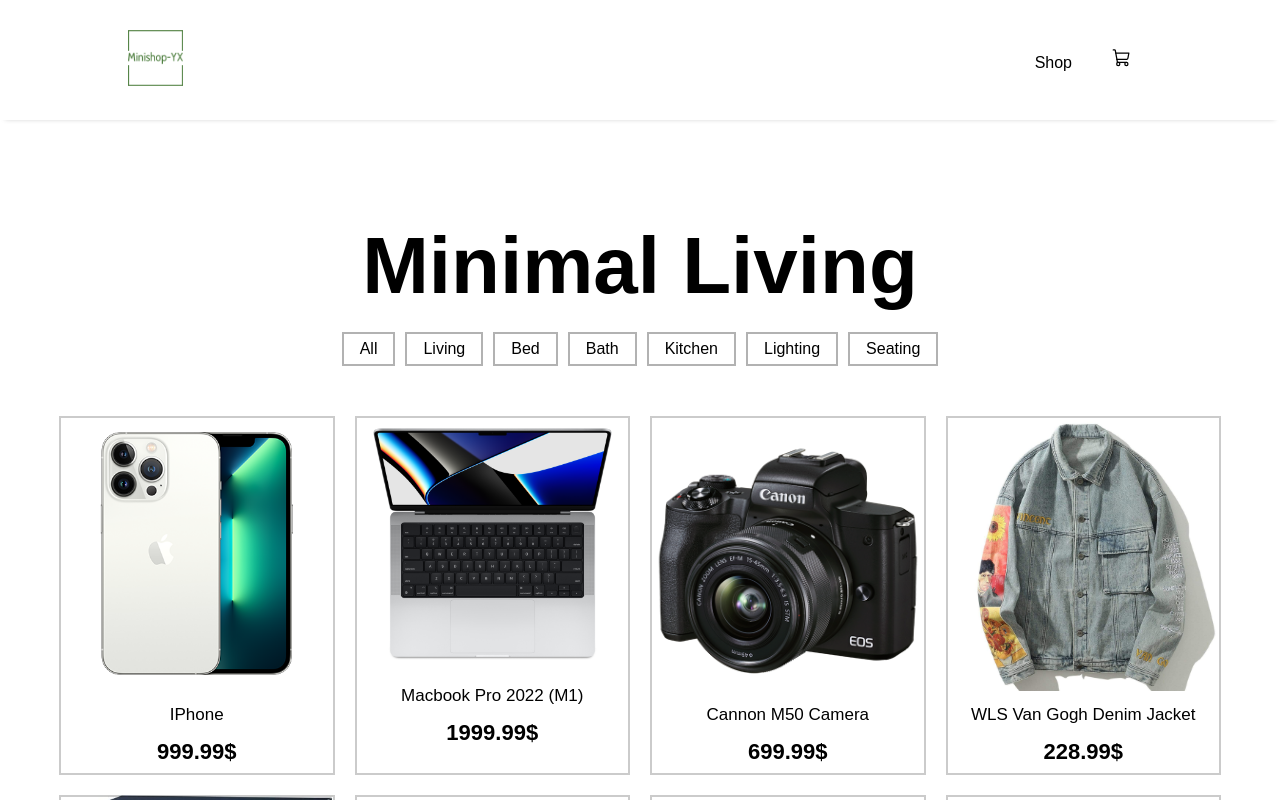
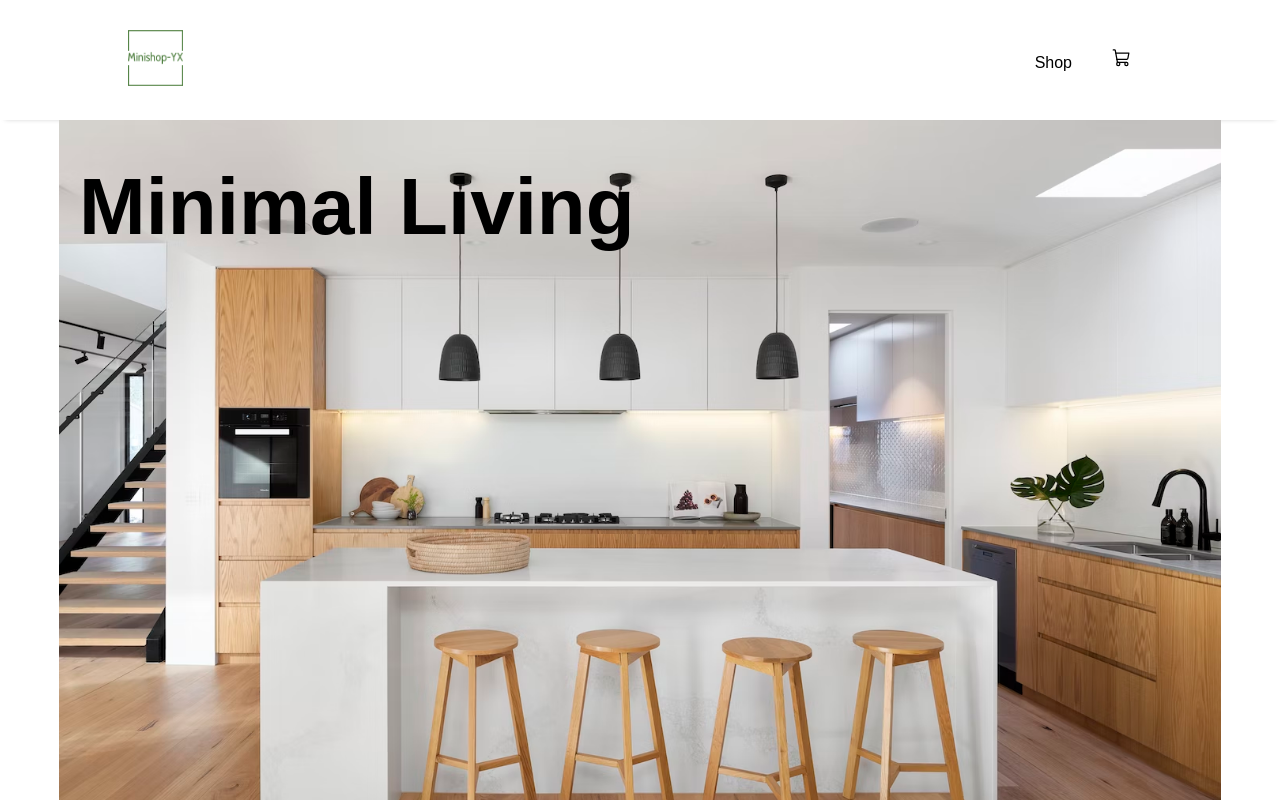
Before and after one commit to yifeixiaoo/ecommerce-site, a React (Create React App) app: page /shop in a window 1280 px wide. Shown: the top 800 px of the page. Built offline with nearby package versions, Linux system fonts and the light colour scheme; a web font is replaced by a local one.

Commit message:
add shopping page cover photo

```diff
--- a/src/pages/shop/shop.css
+++ b/src/pages/shop/shop.css
@@ -1,40 +1,4 @@
-.shopTitle {
-    margin-top: 100px;
-    text-align: center;
-    font-size: 40px;
-  }
-  /* .products {
-    width: 100%;
-    height: auto;
-    display: grid;
-    grid-template-columns: 1fr 1fr 1fr;
-    place-items: center;
-  }
-
-  .product {
-    border-radius: 15px;
-    width: 300px;
-    height: 350px;
-    margin: 100px;
-    display: flex;
-    flex-direction: column;
-    justify-content: center;
-    align-items: center;
-  }
-
-  .product img {
-    width: 400px;
-  }
-
-  .product .description {
-    text-align: center;
-  }
-
-  .product:hover {
-    transition: 0.3s ease-in;
-    cursor: pointer;
-  }
-
+  /*
   .addToCartBttn {
     background-color: transparent;
     width: 50%;
@@ -53,6 +17,22 @@
     cursor: pointer;
   }
    */
+
+.shopCover img{
+  max-width: 100%;
+  margin: 0 auto;
+  object-fit: cover;
+}
+
+.shopCover .shopTitle {
+  /* margin-top: 20px;
+  text-align: center; */
+  font-size: 40px;
+  position: absolute;
+  top: 8%;
+  padding: 20px;
+}
+
 .product {
     outline: 2px solid rgba(0, 0, 0, .205);
     outline-offset: -2px;
--- a/src/pages/shop/shop.jsx
+++ b/src/pages/shop/shop.jsx
@@ -4,14 +4,18 @@
 import { Link } from "react-router-dom";
 import { CategoriesHeader } from "./categories/categories-header";
 import "./shop.css"
+import shopCover from "../../images/banner/shop-banner.avif"
 
 export const Shop = () => {
     return <div className="shop">
-        <div className="shopTitle">
-            <h1> Minimal Living </h1>
-        </div>
-        <CategoriesHeader />
         <div className="container">
+            <div className="shopCover">
+                <img src={shopCover} />
+                <div className="shopTitle">
+                    <h1> Minimal Living </h1>
+                </div>
+            </div>
+            <CategoriesHeader />
             <div className="products">
                 {PRODUCTS.map((product) => (
                     <Product data={product} />
```
Also changed, not shown: src/images/banner/shop-banner.avif (added).
